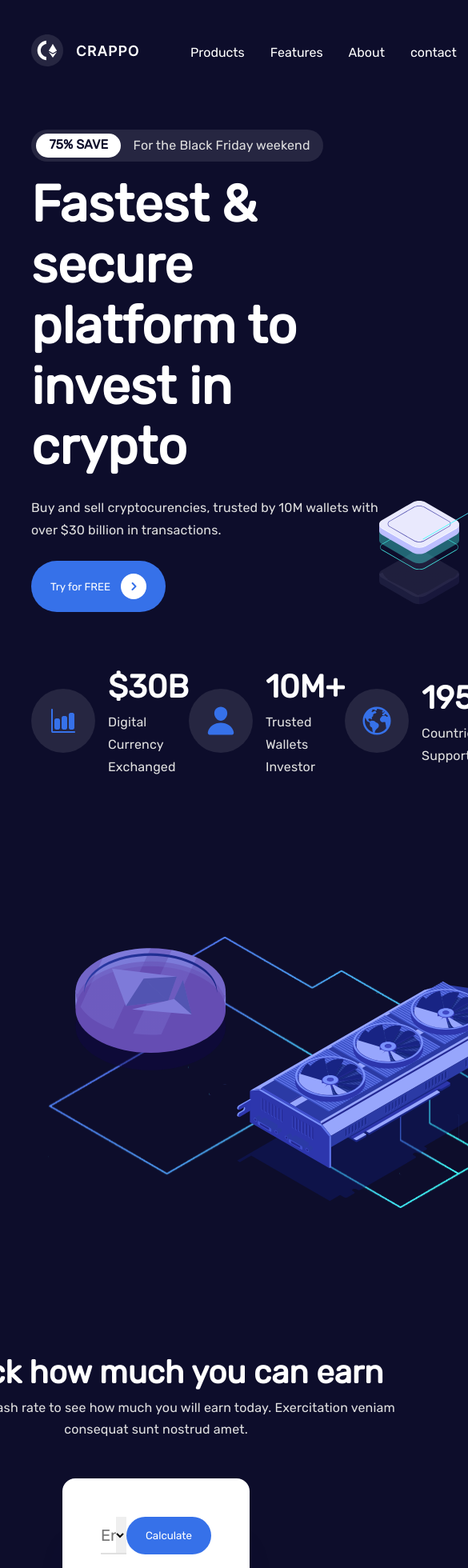
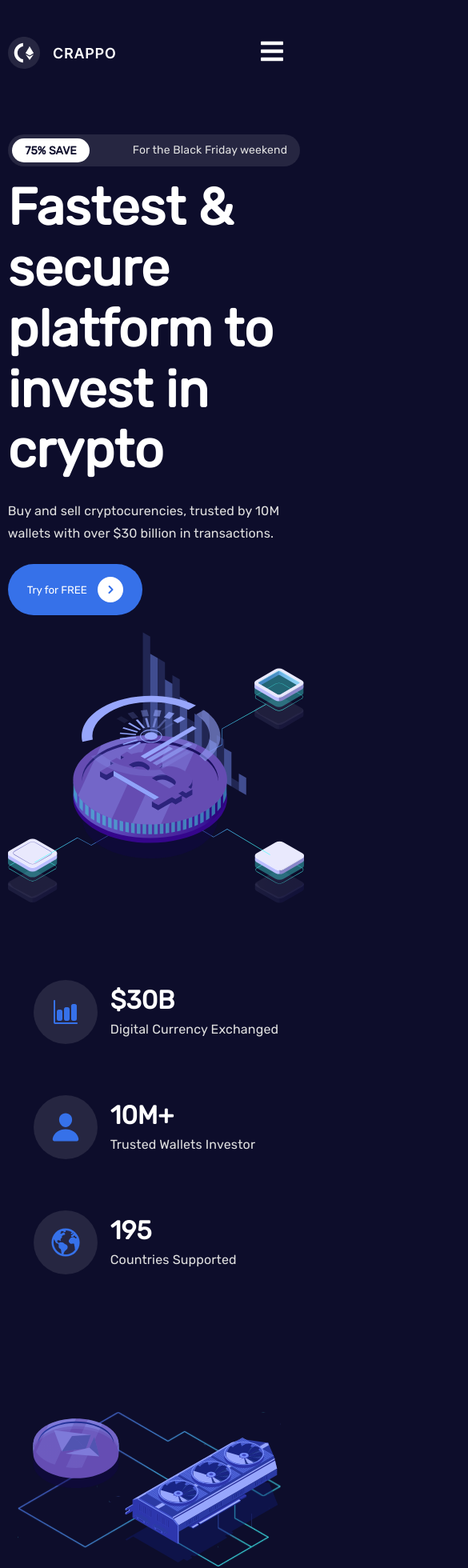
Before and after one commit to jeffreyik/crappo-website, a React (Vite) app: page / in a window 390 px wide. Shown: the top 1960 px of the page at 80% size, 585 px wide, since content can reach past the window. Built offline with nearby package versions, Linux system fonts and the light colour scheme.

Commit message:
add responsiveness

```diff
--- a/src/components/crappo/content.css
+++ b/src/components/crappo/content.css
@@ -1,17 +1,22 @@
 .content .container {
     display: flex;
     align-items: center;
+    justify-content: space-between;
     padding: 2em 0;
-}
-
-.content h2 {
-    font-size: 40px;
-    font-weight: 700;
-    line-height: 60px;
 }
 
 .content p {
     line-height: 28px;
-    width: 408px;
+    max-width: 408px;
     padding: 1.5em 0;
 }
+
+@media (max-width: 1112px) {
+    .content .container {
+        flex-direction: column;
+    }
+
+    .content img {
+        width: 100%;
+    }
+}
--- a/src/components/features/Features.jsx
+++ b/src/components/features/Features.jsx
@@ -16,7 +16,7 @@ const Features = () => {
                 </div>
                 <img src="/img/chart.svg" alt="" />
             </div>
-            <div className="row">
+            <div className="row reverse">
                 <img src="/img/statistic.svg" alt="" />
                 <div className="text">
                     <h3>Detailed Statistics</h3>
--- a/src/components/features/features.css
+++ b/src/components/features/features.css
@@ -11,13 +11,11 @@ section.features .container {
 
 .features h2 {
     text-align: center;
-    font-size: 40px;
-    line-height: 60px;
-    font-weight: 700;
-    width: 758px;
+    max-width: 758px;
 }
 
 .row h3 {
+    max-width: 450px;
     font-size: 32px;
     line-height: 150%;
     font-weight: 700;
@@ -25,14 +23,31 @@ section.features .container {
 
 .row p {
     line-height: 28px;
-    width: 480px;
+    max-width: 480px;
     padding: 1em 0;
 }
 
 .row {
     display: flex;
     justify-content: space-between;
+    flex-wrap: wrap;
     align-items: center;
     margin: 3em 0;
     width: 100%;
 }
+
+.features img {
+    width: 50%;
+}
+
+@media (max-width: 1138px ) {
+    .features img {
+        width: 100%;
+        padding: 3em 0;
+    }
+
+    .row.reverse {
+        flex-direction: column-reverse;
+        align-items: flex-start;
+    }
+}
--- a/src/components/footer/footer.css
+++ b/src/components/footer/footer.css
@@ -8,6 +8,10 @@ footer {
     flex-wrap: wrap;
 }
 
+.footer-grid > * {
+    padding: 2em 0;
+}
+
 .footer-grid .links {
     display: flex;
     flex-direction: column;
@@ -16,7 +20,7 @@ footer {
 .footer-grid h2 {
     font-size: 32px;
     line-height: 48px;
-    width: 355px;
+    max-width: 355px;
     padding-bottom: 1.2em;
 }
 
@@ -60,3 +64,22 @@ footer {
 .social-links > a:hover {
     color:#3671E9;
 }
+
+
+@media (max-width: 1030px) {
+    .footer-grid {
+        flex-direction: column;
+    }
+
+    .footer-grid > * {
+        width: 100%;
+    }
+
+    .bottom-footer {
+        flex-direction: column;
+    }
+
+    .social-links {
+        padding-top: 1em;
+    }
+}
--- a/src/components/hero/Hero.jsx
+++ b/src/components/hero/Hero.jsx
@@ -19,7 +19,7 @@ const Hero = () => {
                 </p>
                 <PrimaryBtn text="Try for FREE" icon="/img/arrow-right.svg" />
             </div>
-            <img src="/img/illustration1.svg" alt="" />
+            <img src="/img/illustration1.svg" alt="" className="hero-img" />
         </div>
     </header>
   )
--- a/src/components/hero/hero.css
+++ b/src/components/hero/hero.css
@@ -5,14 +5,18 @@ header.hero  .container {
 }
 
 header.hero h1 {
-    font-size: 64px;
+    font-size: 4em;
     line-height: 75.84px;
     font-weight: 700;
 }
 
 header.hero p {
-    width: 435px;
+    max-width: 435px;
     padding: 1.5em 0;
+}
+
+header.hero .hero-img {
+    width: 100%;
 }
 
 header.hero .deal {
@@ -21,13 +25,16 @@ header.hero .deal {
     justify-content: space-between;
     background-color: rgba(255, 255, 255, 0.1);
     border-radius: 32px;
-    width: 365px;
+    max-width: 365px;
     height: 40px;
     padding: 0 .4em;
     margin-bottom: 1em;
 }
 
 header.hero .deal .white {
+    display: flex;
+    align-items: center;
+    justify-content: center;
     background-color: #fff;
     color: #0D0D2B;
     font-weight: 600;
@@ -40,3 +47,20 @@ header.hero .deal p {
     padding: 0 10px 0 0;
     width: auto;
 }
+
+@media (max-width: 1173px) {
+    header.hero .container {
+        flex-direction: column;
+    }
+}
+
+@media (max-width: 450px) {
+    header.hero .deal {
+        font-size: 14px;
+    }
+}
+@media (max-width: 350px) {
+    header.hero .deal {
+        font-size: 11px;
+    }
+}
--- a/src/components/nav/Navbar.jsx
+++ b/src/components/nav/Navbar.jsx
@@ -1,4 +1,5 @@
 import PrimaryBtn from "../others/PrimaryBtn"
+import { FaBars } from 'react-icons/fa'
 import "./nav.css"
 
 const Navbar = () => {
@@ -21,6 +22,9 @@ const Navbar = () => {
                     <PrimaryBtn text="Register" />
                 </div>
             </div>
+            <button className="hamburger-btn">
+                <FaBars />
+            </button>
         </div>
     </nav>
   )
--- a/src/components/nav/nav.css
+++ b/src/components/nav/nav.css
@@ -29,3 +29,21 @@ nav .container {
     margin: 0 1em;
     border-right: 2px solid rgb(242, 242, 242, 0.3);
 }
+
+.hamburger-btn {
+    border: 0;
+    background: transparent;
+    color: #fff;
+    font-size: 32px;
+    display: none;
+}
+
+@media (max-width: 1165px) {
+    .hamburger-btn {
+        display: block;
+    }
+
+    .nav-items {
+        display: none;
+    }
+}
--- a/src/components/newsletter/newsletter.css
+++ b/src/components/newsletter/newsletter.css
@@ -12,6 +12,7 @@ section.newsletter {
     display: flex;
     align-items: center;
     justify-content: space-between;
+    flex-wrap: wrap;
     border-radius: 16px;
     padding: 4em;
 }
@@ -22,7 +23,7 @@ section.newsletter {
     background-color: transparent;
     color: #fff;
     padding: .5em 0;
-    width: 345px;
+    width: 145px;
 }
 
 .join input::placeholder {
@@ -41,10 +42,24 @@ section.newsletter {
     font-weight: 400;
     letter-spacing: 0.01em;
     line-height: 28px;
-    width: 348px;
+    max-width: 348px;
     padding-top: 2em;
 }
 
 .join button {
     margin-left: 3em;
 }
+
+@media (max-width: 1102px) {
+    .join {
+        padding: 2em;
+    }
+
+    .join form {
+        padding: 2em 0;
+    }
+
+    .join button {
+        margin: 0;
+    }
+}
--- a/src/components/rateCalculator/index.css
+++ b/src/components/rateCalculator/index.css
@@ -17,7 +17,7 @@
 }
 
 .earning p {
-    width: 622px;
+    max-width: 622px;
     line-height: 27px;
     /* font-size: 18px; */
 }
@@ -53,7 +53,6 @@
 .calculator h2 {
     font-size: 32px;
     line-height: 150%;
-    font-weight: 700;
     letter-spacing: 0.02em;
 }
 
@@ -68,12 +67,12 @@
 }
 
 .calculator form input {
-    width: 45%;
+    min-width: 45%;
     color: #000;
 }
 
 .calculator form select {
-    width: 30%;
+    min-width: 30%;
     cursor: pointer;
 }
 
@@ -84,3 +83,23 @@ form select {
     outline: none;
     font-size: 20px;
 }
+
+@media (max-width: 990px) {
+    .calculator {
+        width: 100%;
+    }
+
+    .calculator form {
+        display: block;
+    }
+
+    .calculator form > *  {
+        display: block;
+        width: 100%;
+        margin: 2em 0;
+    }
+
+    .calculator input {
+        width: 100%;
+    }
+}
--- a/src/components/trade/trade.css
+++ b/src/components/trade/trade.css
@@ -12,22 +12,22 @@ section.trade .container {
 }
 
 section.trade h2 {
-    width: 741px;
-    font-size: 40px;
-    line-height: 60px;
-    font-weight: 700;
+    max-width: 341px;
     text-align: center;
     padding-bottom: 1.5em;
 }
 
 .card-container {
     display: flex;
+    align-items: center;
+    justify-content: center;
+    flex-wrap: wrap;
 }
 
 .card {
     border-radius: 16px;
     width: 370px;
-    height: 433px;
+    min-height: 433px;
     background-color: #fff;
     display: flex;
     flex-direction: column;
@@ -62,7 +62,7 @@ section.trade h2 {
 }
 
 .card .primary-btn img {
-    padding: 0;
+    padding: 0 0 0 1em;
 }
 
 .card img {
@@ -81,3 +81,9 @@ section.trade h2 {
 .card.active p {
     color: #fff;
 }
+
+@media (max-width: 500px) {
+    .card {
+        width: 100%;
+    }
+}
--- a/src/index.css
+++ b/src/index.css
@@ -8,6 +8,7 @@
 body {
     background-color: #0D0D2B;
     color: #fff;
+    overflow-x: hidden;
 }
 
 .container {
@@ -51,7 +52,7 @@ button {
     color: #fff;
 }
 
-.primary-btn img {
+.primary-btn > img {
     padding-left: 1em;
 }
 
@@ -65,20 +66,48 @@ button {
     display: flex;
     align-items: center;
     justify-content: space-between;
+    flex-wrap: wrap;
     padding: 2em 0;
 }
 
 .metric {
     display: flex;
     align-items: center;
+    padding: 2em;
 }
 
 .metric img {
     margin-right: 1em;
 }
 
-.metric h2 {
+h2 {
     font-size: 40px;
     line-height: 60px;
     font-weight: 700;
 }
+
+@media screen {
+    .container {
+        width: 95%;
+    }
+}
+
+@media (max-width: 1169px) {
+    .container {
+        width: 70%;
+    }
+}
+
+@media (max-width: 788px) {
+    .container {
+        width: 95%;
+    }
+}
+
+
+@media (max-width: 950px) {
+    h2 {
+        font-size: 32px;
+        line-height: 45px;
+    }
+}
```
